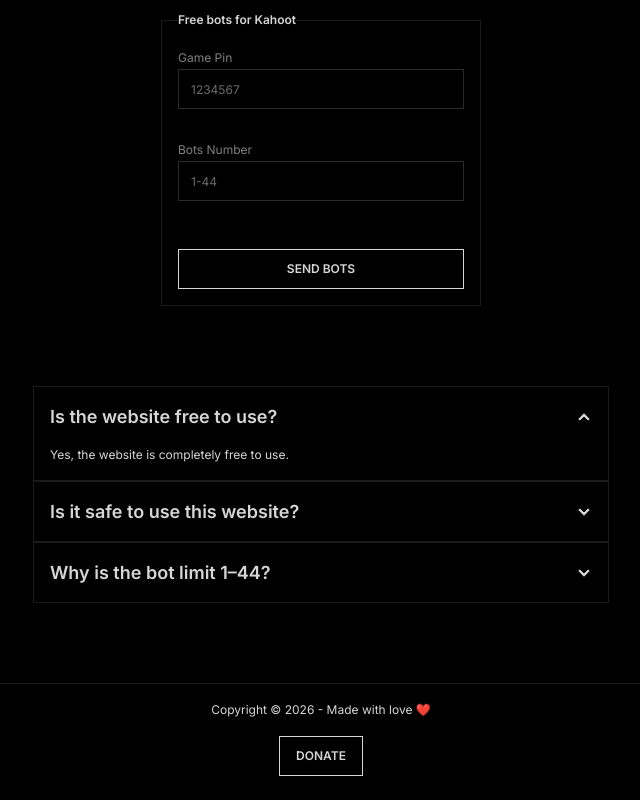
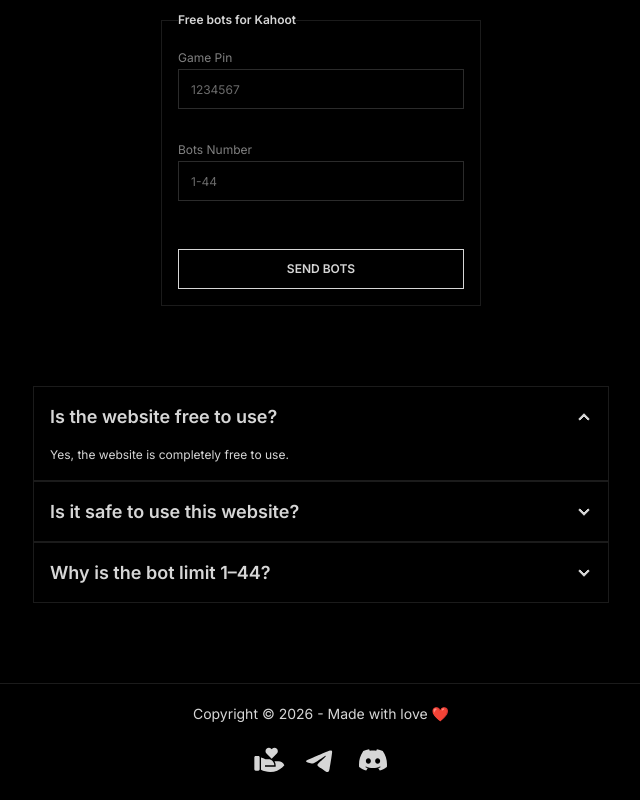
Before and after one commit to sh4man4ik/KahootBomber, a React (Vite) app in the folder frontend/: page / in a window 1280 px wide. Shown: the part 503-1303 px from the top of the page, without its empty margins (319-959 px from the left). Built offline with nearby package versions, Linux system fonts and the light colour scheme; no server answers.

Commit message:
Better footer

```diff
--- a/frontend/package.json
+++ b/frontend/package.json
@@ -10,6 +10,7 @@
 		"build": "vite build"
 	},
 	"dependencies": {
+		"@remixicon/react": "^4.9.0",
 		"@tailwindcss/vite": "^4.2.1",
 		"react": "^19.2.0",
 		"react-dom": "^19.2.0",
--- a/frontend/src/modules/Footer/Footer.tsx
+++ b/frontend/src/modules/Footer/Footer.tsx
@@ -1,14 +1,30 @@
 import getText from '../../shared/texts/texts';
-import DonateButton from './components/DonateButton';
+import { RiHandHeartFill, RiTelegram2Fill, RiDiscordFill } from '@remixicon/react';
 
 function Footer() {
+	const donateUrl = 'https://www.paypal.com/donate/?hosted_button_id=L5HQUVC3Q68T4';
+	const telegramUrl = 'https://t.me/sh4man4ikk';
+	const discordUrl = 'https://discord.com/users/1263492247681237012';
+
 	return (
 		<>
-			<footer className="border-t border-base-300 margin-top footer sm:footer-horizontal footer-center main-content-color p-4 small-font">
+			<footer className="border-t border-base-300 margin-top footer footer-horizontal footer-center p-[20px] gap-5">
 				<aside>
 					<p>{getText('footer.text')}</p>
-					<DonateButton></DonateButton>
 				</aside>
+				<nav>
+					<div className="grid grid-flow-col gap-5">
+						<a className="cursor-pointer" href={donateUrl} target="_blank">
+							<RiHandHeartFill size={32} />
+						</a>
+						<a className="cursor-pointer" href={telegramUrl} target="_blank">
+							<RiTelegram2Fill size={32} />
+						</a>
+						<a className="cursor-pointer" href={discordUrl} target="_blank">
+							<RiDiscordFill size={32} />
+						</a>
+					</div>
+				</nav>
 			</footer>
 		</>
 	);
--- a/frontend/src/modules/Footer/components/DonateButton.tsx
+++ /dev/null
@@ -1,17 +0,0 @@
-function DonateButton() {
-	const URL = 'https://www.paypal.com/donate/?hosted_button_id=L5HQUVC3Q68T4';
-
-	let openLink = () => {
-		window.open(URL, '_blank');
-	};
-
-	return (
-		<>
-			<button className="btn btn-outline m-[8px] small-font" onClick={openLink}>
-				DONATE
-			</button>
-		</>
-	);
-}
-
-export default DonateButton;
```
Also changed, not shown: 1 other file (tests, documents, lock files or other folders).
